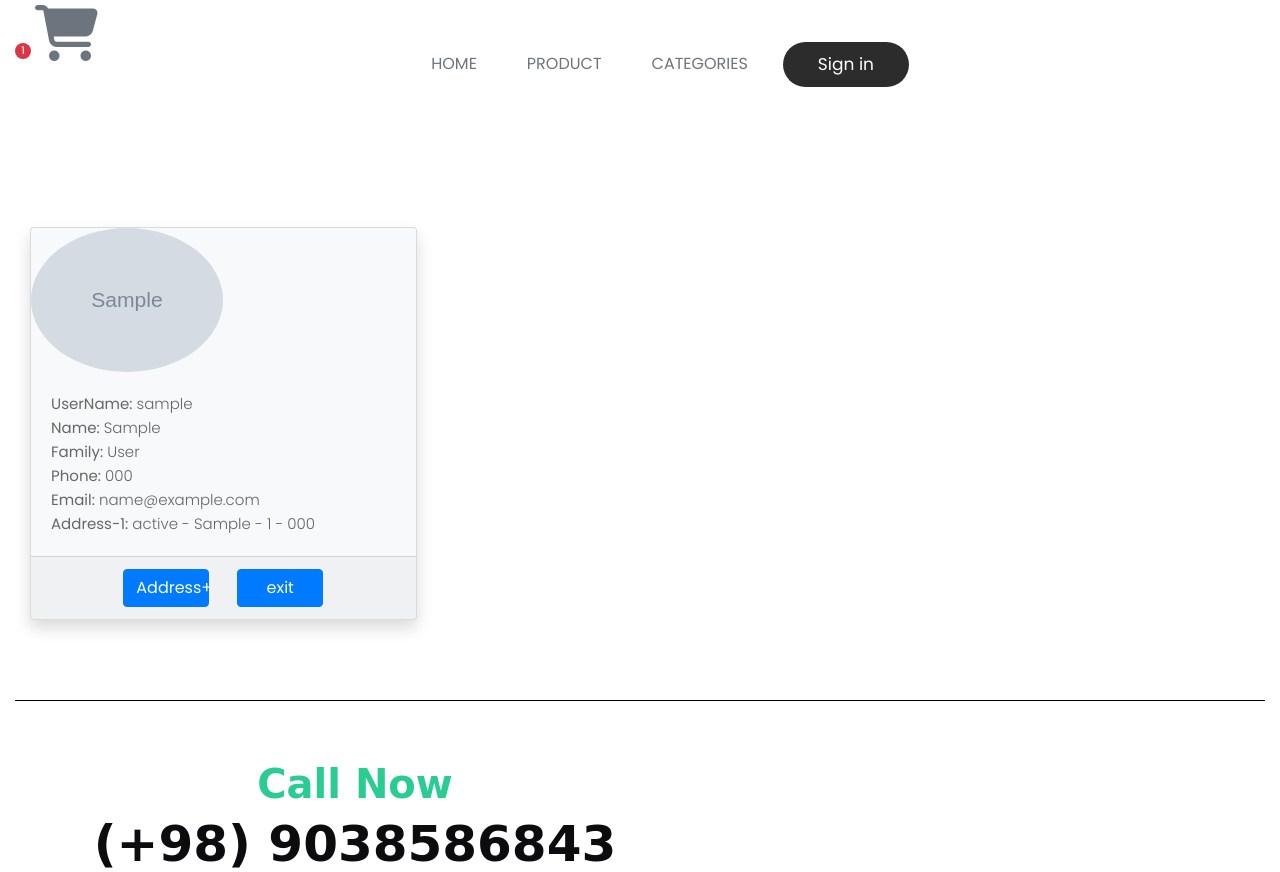
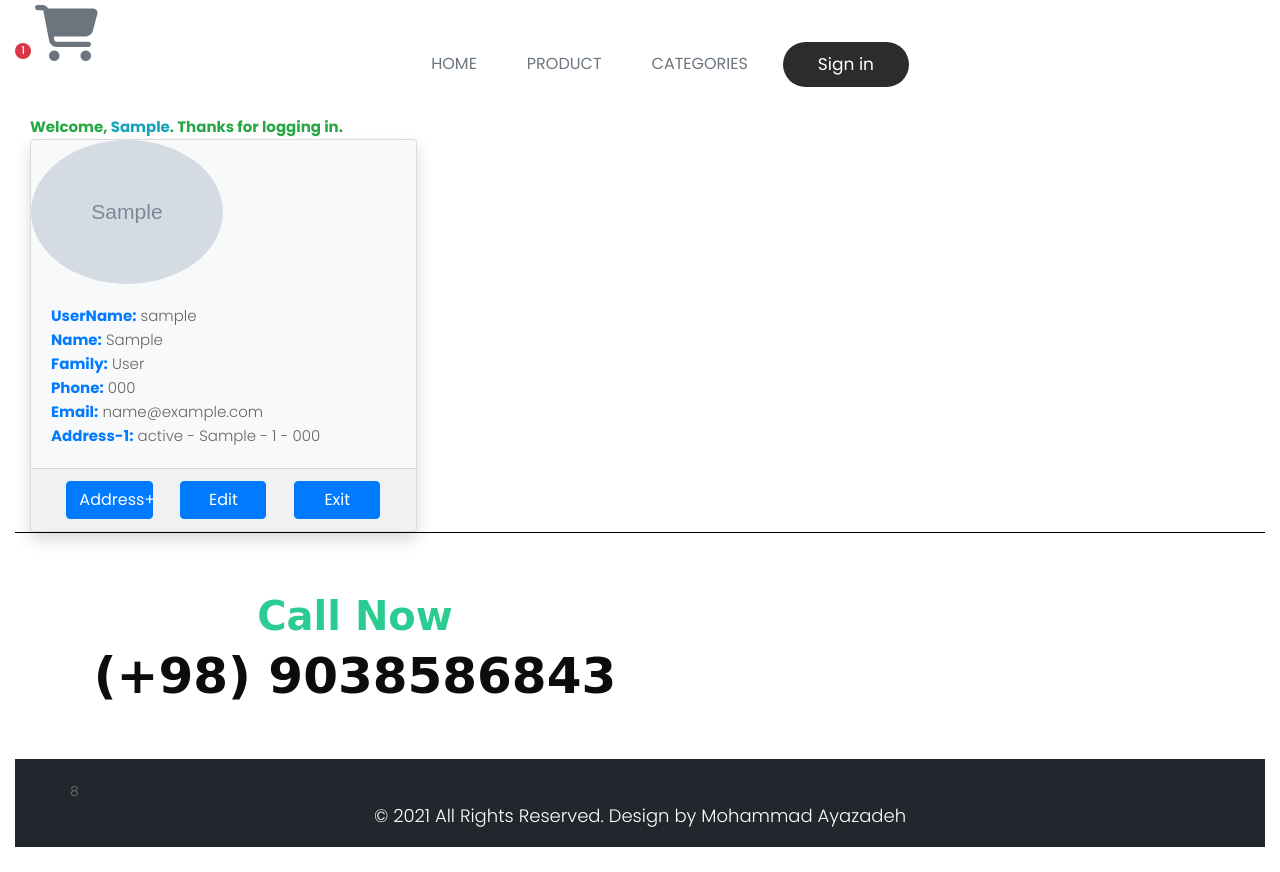
Before and after one commit to Ayazadeh/online_shop, a Django app: page /accounts/profile/ in a window 1280 px wide. Shown: the top 872 px of the page. After the commit the page ends 847 px from the top, so only its background shows below. Run offline with Django 3.2, Linux system fonts and the light colour scheme; a user stored in the database is signed in; tables that the repository leaves empty hold one stand-in row (values such as "Sample post"); grey boxes marked "Sample" are stand-in pictures; parts of the project's set-up code (start-up, migrations or seed data) failed here and were passed over; some libraries are stand-ins or nearby versions; some web fonts are replaced.

Commit message:
some change in UI and add link for edit information

```diff
--- a/templates/customer/profile.html
+++ b/templates/customer/profile.html
@@ -2,8 +2,12 @@
 {% load static %}
 {% block title %} Profile {% endblock %}
 {% block content %}
-    <div class="container-fluid">
-        <div class="row UpDown">
+
+    <div class="container-fluid mt-5">
+        {% if user.is_authenticated %}
+            <p class="text-success font-weight-bold">Welcome, <span class="text-info text-capitalize">{{ user.username }}</span>. Thanks for logging in.</p>
+        {% endif %}
+        <div class="row">
             <div class="col-9 col-sm-9 col-md-9 col-lg-4 col-xl-4">
                 <div class="card shadow w-100 bg-light">
                     <div>
@@ -11,14 +15,14 @@
                              src="{{ user.customer.customer_image.url }}" alt="Card image cap">
                     </div>
                     <div class="card-body">
-                        <p><b>UserName:</b> {{ user.username }}</p>
-                        <p><b>Name:</b> {{ user.first_name }}</p>
-                        <p><b>Family:</b> {{ user.last_name }}</p>
-                        <p><b>Phone:</b> {{ user.customer.phone }}</p>
-                        <p><b>Email:</b> {{ user.email }}</p>
+                        <p><b class="text-primary font-weight-bold">UserName:</b> {{ user.username }}</p>
+                        <p><b class="text-primary font-weight-bold">Name:</b> {{ user.first_name }}</p>
+                        <p><b class="text-primary font-weight-bold">Family:</b> {{ user.last_name }}</p>
+                        <p><b class="text-primary font-weight-bold">Phone:</b> {{ user.customer.phone }}</p>
+                        <p><b class="text-primary font-weight-bold">Email:</b> {{ user.email }}</p>
                         {% if address.address_set.all %}
                             {% for address in address.address_set.all %}
-                                <p><b>Address-{{ forloop.counter }}:</b>
+                                <p><b class="text-primary font-weight-bold">Address-{{ forloop.counter }}:</b>
                                     {{ address.state }} -
                                     {{ address.city }} -
                                     {{ address.plaque }} -
@@ -30,7 +34,8 @@
                     </div>
                     <div class="card-footer text-center">
                         <a href="{% url 'customer:address' %}" class="btn btn-primary w-25">Address+</a>
-                        <a href="{% url 'customer:logout' %}" class="btn btn-primary ml-4 w-25">exit</a>
+                        <a href="{% url 'customer:user_edit' user.id %}" class="btn btn-primary ml-4 w-25">Edit</a>
+                        <a href="{% url 'customer:logout' %}" class="btn btn-primary ml-4 w-25">Exit</a>
                     </div>
                 </div>
             </div>
```
